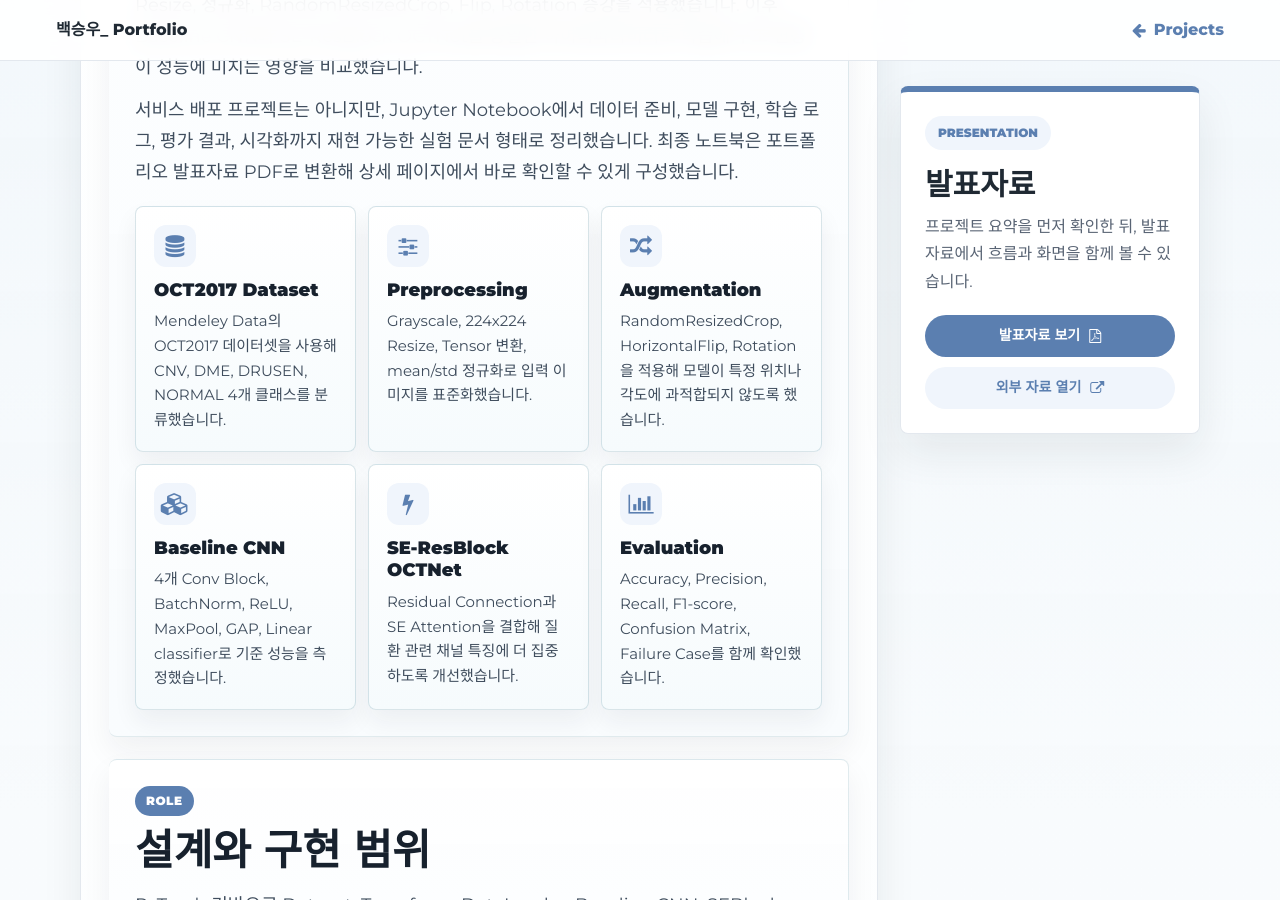
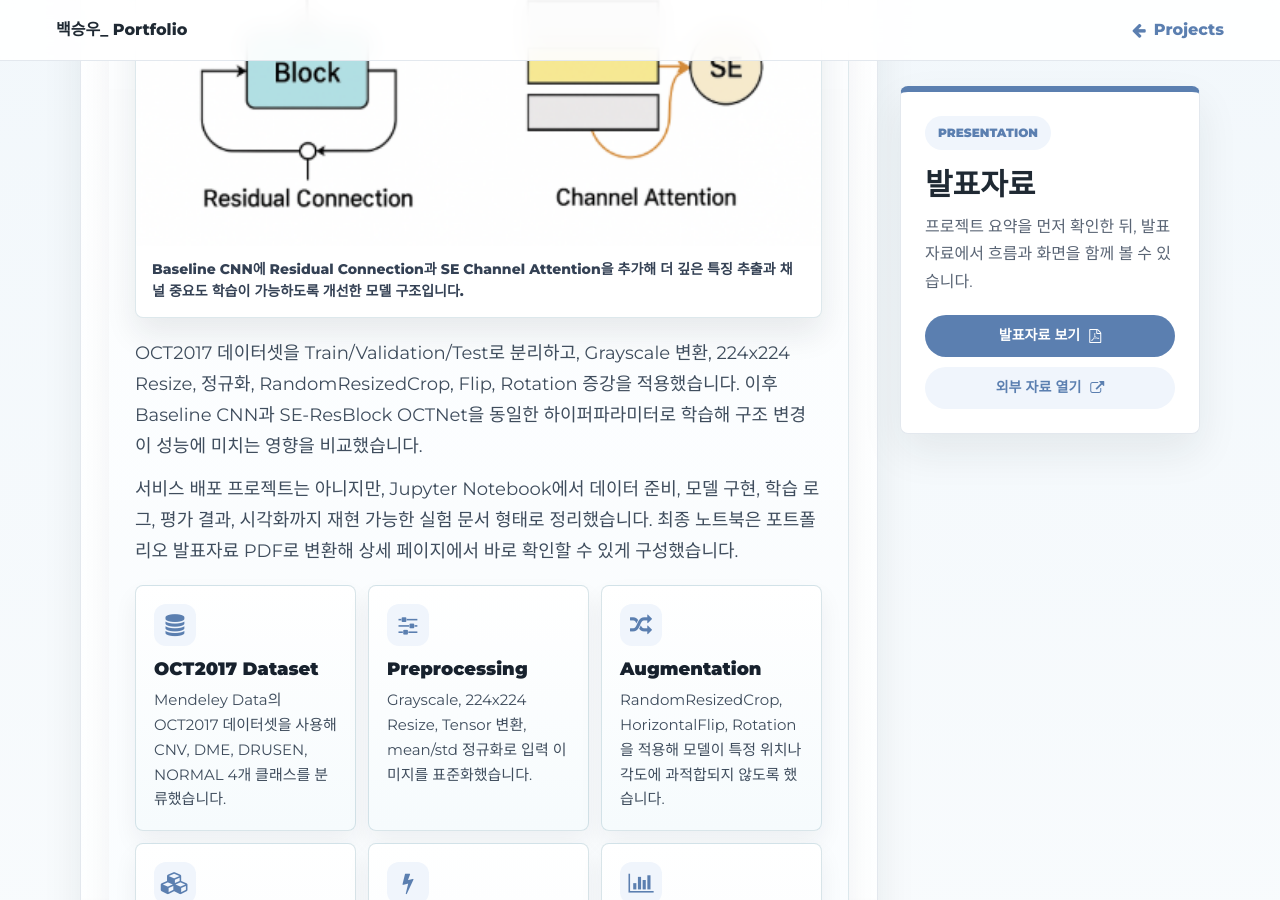
Before and after one commit to Baikseungwoo/Baikseungwoo.github.io, a Jekyll site: the page built from projects/oct-retinal-classification/index.html, in a window 1280 px wide and 900 px high, scrolled down 2216 px. Built offline with Jekyll 4.4.1, drawn with Linux system fonts in a browser that asks for light colours.

Commit message:
update the CNN project content

```diff
--- a/_data/projects.yml
+++ b/_data/projects.yml
@@ -455,13 +455,17 @@ items:
       title: OCT2017 class samples
       caption: CNV, DME, DRUSEN, NORMAL 4개 클래스의 OCT 샘플 이미지를 확인하고 분류 문제의 시각적 차이를 파악했습니다.
     architecture_visual:
-      image: /assets/projects/oct-retinal-classification/experiment-architecture.svg
+      image: /assets/projects/oct-retinal-classification/experiment-architecture.png
       title: OCT model experiment architecture
       caption: OCT2017 데이터 입력부터 전처리, 증강, Baseline CNN과 SE-ResBlock OCTNet 비교, 최종 평가까지의 실험 흐름입니다.
     architecture_secondary_visual:
       image: /assets/projects/oct-retinal-classification/notebook-cell-18-markdown-1.png
       title: Baseline CNN architecture
       caption: 기준 모델은 4개의 convolution block과 global average pooling 기반 classifier로 구성했습니다.
+    architecture_extra_visuals:
+      - image: /assets/projects/oct-retinal-classification/notebook-cell-20-markdown-1.png
+        title: Improved SE-ResBlock OCTNet architecture
+        caption: Baseline CNN에 Residual Connection과 SE Channel Attention을 추가해 더 깊은 특징 추출과 채널 중요도 학습이 가능하도록 개선한 모델 구조입니다.
     architecture_nodes:
       - icon: fa fa-database
         title: OCT2017 Dataset
--- a/_layouts/project.html
+++ b/_layouts/project.html
@@ -87,6 +87,14 @@
               <img src="{{ current_project.architecture_secondary_visual.image | relative_url }}" alt="{{ current_project.architecture_secondary_visual.title }}">
               <figcaption>{{ current_project.architecture_secondary_visual.caption }}</figcaption>
             </figure>
+            {% endif %}
+            {% if current_project.architecture_extra_visuals %}
+              {% for visual in current_project.architecture_extra_visuals %}
+              <figure class="project-detail__wide-visual project-detail__wide-visual--stack">
+                <img src="{{ visual.image | relative_url }}" alt="{{ visual.title }}">
+                <figcaption>{{ visual.caption }}</figcaption>
+              </figure>
+              {% endfor %}
             {% endif %}
             <p>{{ current_project.architecture }}</p>
             <p class="project-detail__support-copy">{{ current_project.deployment }}</p>
--- /dev/null
+++ b/tmp/svg_preview/preview.html
@@ -0,0 +1 @@
+<!doctype html><meta charset='utf-8'><body style='margin:0;background:white'><div style='width:620px'><img src='file:///C:/Users/user/Desktop/개인자료/Baikseungwoo.github.io/assets/projects/oct-retinal-classification/experiment-architecture.svg' style='width:100%;height:auto'></div></body>
```
Also changed, not shown: assets/projects/oct-retinal-classification/experiment-architecture.png (added), tmp/svg_preview/oct-architecture-clean.png (added), 1 other file.
